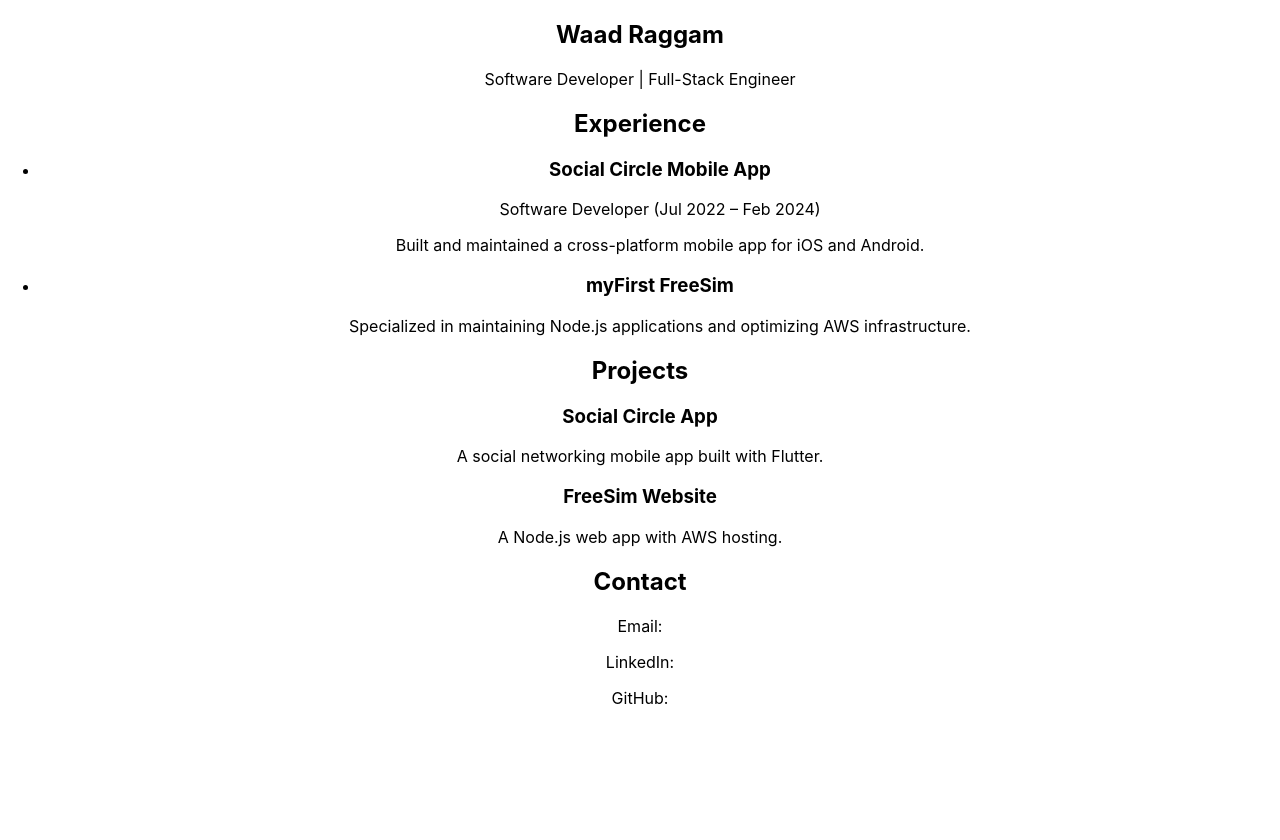
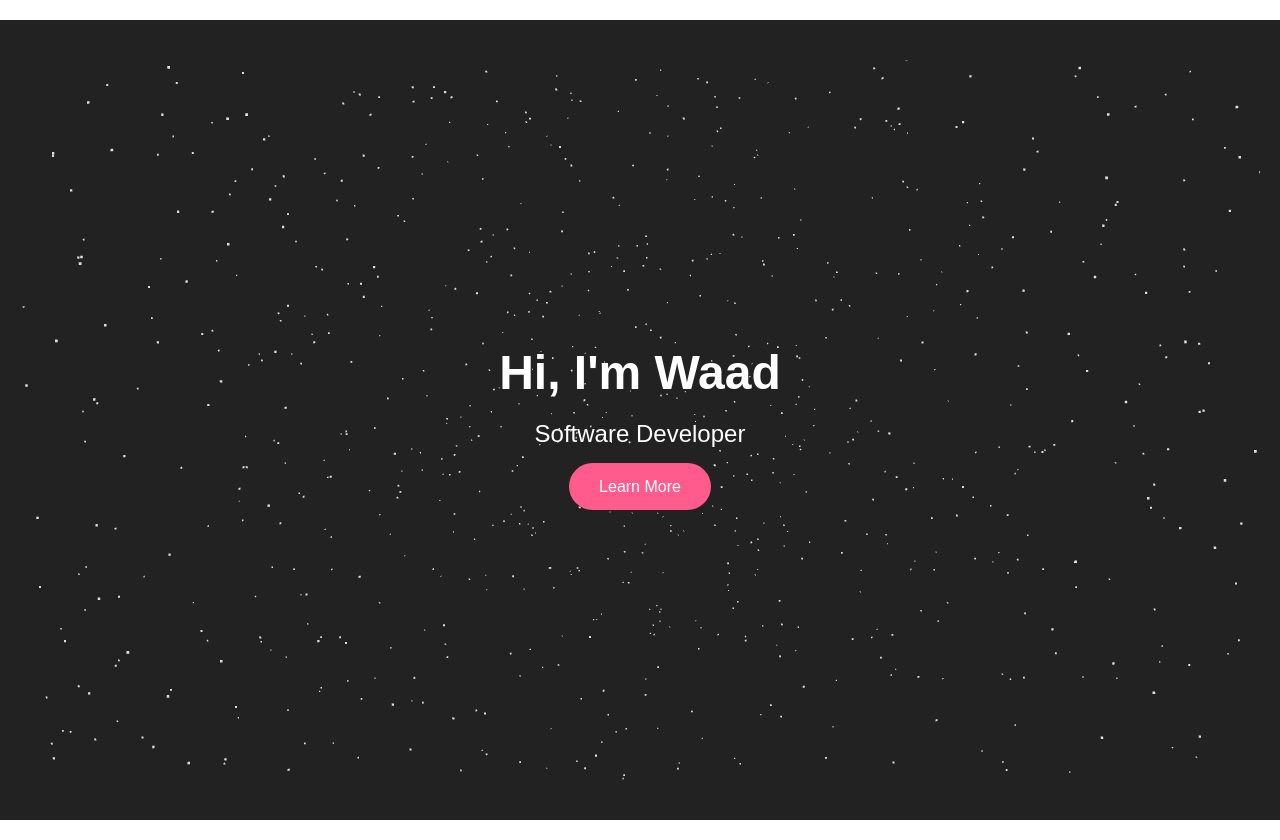
Before and after one commit to Waad-Raggam/waad-portfolio, a React (Create React App) app: page / in a window 1280 px wide. Before the commit the page ends 800 px from the top, so only its background shows below. Built offline with nearby package versions, Linux system fonts and the light colour scheme.

Commit message:
#1 - Implement Hero section

```diff
--- a/package.json
+++ b/package.json
@@ -3,6 +3,8 @@
   "version": "0.1.0",
   "private": true,
   "dependencies": {
+    "@react-three/drei": "^9.117.3",
+    "@react-three/fiber": "^8.17.10",
     "@testing-library/jest-dom": "^5.17.0",
     "@testing-library/react": "^13.4.0",
     "@testing-library/user-event": "^13.5.0",
--- a/src/App.css
+++ b/src/App.css
@@ -1,38 +1,41 @@
-.App {
-  text-align: center;
+* {
+  margin: 0;
+  padding: 0;
+  box-sizing: border-box;
 }
 
-.App-logo {
-  height: 40vmin;
-  pointer-events: none;
+body {
+  font-family: Arial, sans-serif;
 }
 
-@media (prefers-reduced-motion: no-preference) {
-  .App-logo {
-    animation: App-logo-spin infinite 20s linear;
-  }
-}
-
-.App-header {
-  background-color: #282c34;
-  min-height: 100vh;
-  display: flex;
-  flex-direction: column;
-  align-items: center;
-  justify-content: center;
-  font-size: calc(10px + 2vmin);
+header {
+  text-align: center;
+  padding: 50px;
+  background-color: rgba(0, 0, 0, 0.7);
   color: white;
 }
 
-.App-link {
-  color: #61dafb;
+header h1 {
+  font-size: 3rem;
 }
 
-@keyframes App-logo-spin {
-  from {
-    transform: rotate(0deg);
-  }
-  to {
-    transform: rotate(360deg);
-  }
+header p {
+  font-size: 1.5rem;
 }
+
+section {
+  padding: 40px 20px;
+  margin: 20px 0;
+}
+
+.about, .contact {
+  background-color: #f4f4f4;
+  border-radius: 8px;
+}
+
+footer {
+  text-align: center;
+  padding: 20px;
+  background-color: #222;
+  color: white;
+}
--- a/src/App.js
+++ b/src/App.js
@@ -1,19 +1,18 @@
 import React from 'react';
+import './App.css';
+import ThreeScene from './components/ThreeScene';
+import Contact from './components/contact/Contact';
 import Hero from './components/Hero';
 import Experience from './components/Experience';
-import Projects from './components/Projects';
-import Contact from './components/Contact';
-import './App.css';
-
-const App = () => {
+function App() {
   return (
     <div className="App">
+      {/* <ThreeScene /> */}
       <Hero />
-      <Experience />
-      <Projects />
-      <Contact />
+      {/* <Experience />
+      <Contact /> */}
     </div>
   );
-};
+}
 
 export default App;
--- /dev/null
+++ b/src/components/Hero.css
@@ -0,0 +1,40 @@
+.hero-section {
+    position: relative;
+    height: 100vh;
+    width: 100%;
+    display: flex;
+    justify-content: center;
+    align-items: center;
+    background-color: #222;
+  }
+
+  .hero-content {
+    position: absolute;
+    color: white;
+    text-align: center;
+    z-index: 10;
+  }
+
+  .hero-content h1 {
+    font-size: 3rem;
+    margin-bottom: 20px;
+  }
+
+  .hero-content p {
+    font-size: 1.5rem;
+    margin-bottom: 30px;
+  }
+
+  .cta-btn {
+    padding: 15px 30px;
+    background-color: #ff5c8d;
+    color: white;
+    text-decoration: none;
+    border-radius: 50px;
+    font-size: 1rem;
+    transition: background-color 0.3s;
+  }
+
+  .cta-btn:hover {
+    background-color: #ff3b61;
+  }
--- a/src/components/Hero.js
+++ b/src/components/Hero.js
@@ -1,16 +1,20 @@
 import React from 'react';
-// import ThreeCanvas from './ThreeCanvas';
+import { Canvas } from '@react-three/fiber';
+import { OrbitControls, Stars } from '@react-three/drei';
+import './Hero.css';
 
 const Hero = () => {
   return (
-    <section className="hero">
+    <section className="hero-section">
+      <Canvas camera={{ position: [0, 0, 10], fov: 75 }}>
+        <Stars />
+        <OrbitControls enableZoom={false} />
+      </Canvas>
       <div className="hero-content">
-        <h1>Waad Raggam</h1>
-        <p>Software Developer | Full-Stack Engineer</p>
+        <h1>Hi, I'm Waad</h1>
+        <p>Software Developer</p>
+        <a href="#about" className="cta-btn">Learn More</a>
       </div>
-      {/* <div className="hero-canvas">
-        <ThreeCanvas />
-      </div> */}
     </section>
   );
 };
--- /dev/null
+++ b/src/components/ThreeScene.js
@@ -0,0 +1,33 @@
+// import React, { useEffect } from 'react';
+// import * as THREE from 'three';
+
+// const ThreeScene = () => {
+//   useEffect(() => {
+//     const scene = new THREE.Scene();
+//     const camera = new THREE.PerspectiveCamera(75, window.innerWidth / window.innerHeight, 0.1, 1000);
+//     const renderer = new THREE.WebGLRenderer();
+//     renderer.setSize(window.innerWidth, window.innerHeight);
+//     document.body.appendChild(renderer.domElement);
+
+//     // Add a simple rotating cube
+//     const geometry = new THREE.BoxGeometry();
+//     const material = new THREE.MeshBasicMaterial({ color: 0x00ff00 });
+//     const cube = new THREE.Mesh(geometry, material);
+//     scene.add(cube);
+
+//     camera.position.z = 5;
+
+//     const animate = () => {
+//       requestAnimationFrame(animate);
+//       cube.rotation.x += 0.01;
+//       cube.rotation.y += 0.01;
+//       renderer.render(scene, camera);
+//     };
+
+//     animate();
+//   }, []);
+
+//   return null;
+// };
+
+// export default ThreeScene;
--- /dev/null
+++ b/src/components/contact/Contact.css
@@ -0,0 +1,14 @@
+.contact {
+    background-color: #f7f7f7;
+    padding: 40px;
+    border-radius: 10px;
+  }
+
+  .contact h2 {
+    font-size: 2rem;
+    margin-bottom: 20px;
+  }
+
+  .contact p {
+    font-size: 1.2rem;
+  }
--- a/src/components/Contact.js
+++ b/src/components/contact/Contact.js
@@ -1,4 +1,5 @@
 import React from 'react';
+import './Contact.css';
 
 const Contact = () => {
   return (
```
Also changed, not shown: 1 other file (tests, documents, lock files or other folders).
